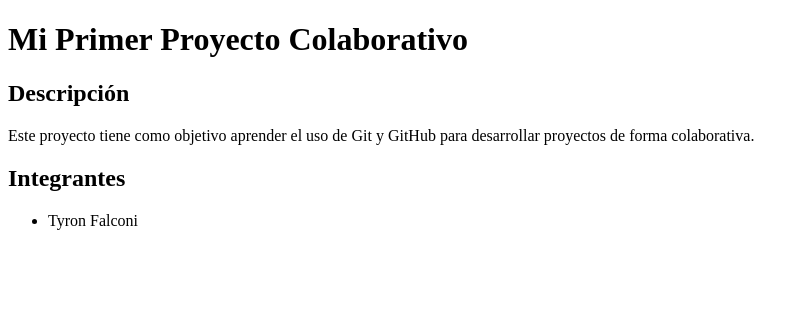
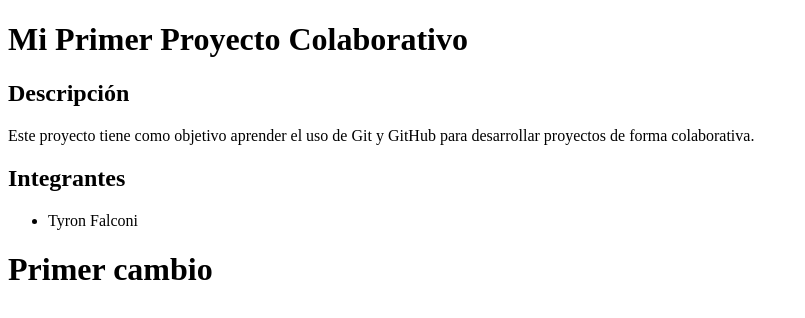
Before and after one commit to TyronFal/mi-primer-proyecto-colaborativo, a plain HTML site: page index.html in a window 1280 px wide. Shown: the whole page, without its empty margins (0-805 px from the left). Drawn offline with Linux system fonts and the light colour scheme.

Commit message:
Add header 'Primer cambio' to index.html

```diff
--- a/index.html
+++ b/index.html
@@ -20,5 +20,7 @@
         <li>Tyron Falconi</li>
     </ul>
 
+     <h1>Primer cambio</h1>
+
 </body>
 </html>
```
